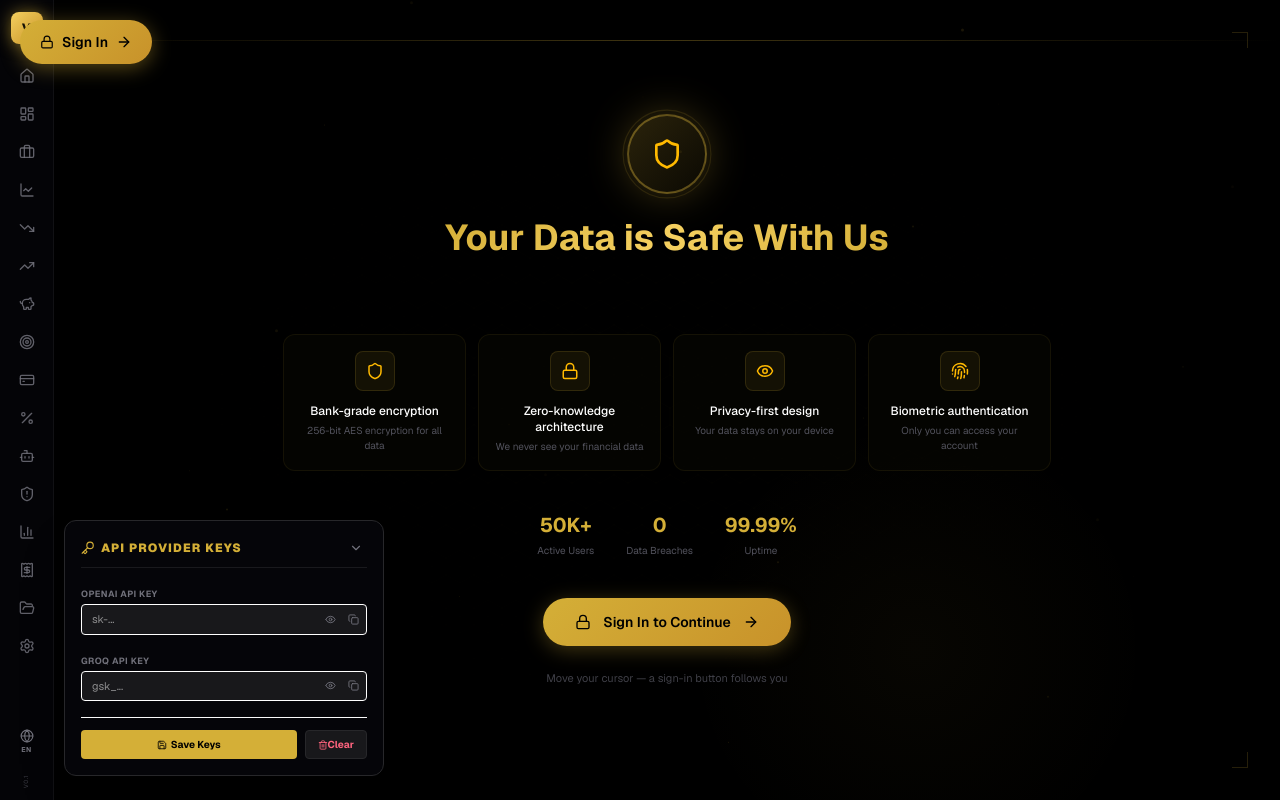
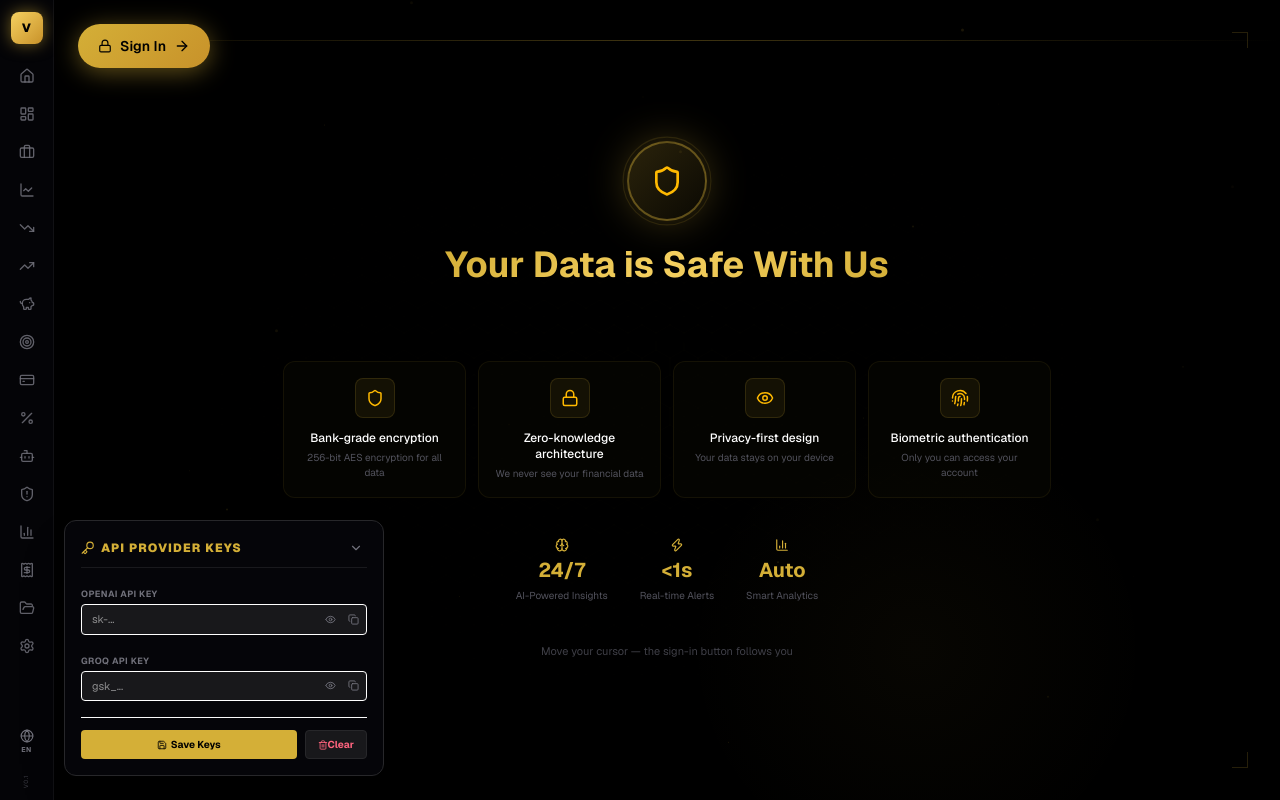
Before and after one commit to channallikrishnasai/vaultiq-ai, a Next.js app: page /data-safe in a window 1280 px wide. Both pictures are taken after a click on the button "Manage API Keys". Built offline with nearby package versions, Linux system fonts and the light colour scheme; no server answers.

Commit message:
Fix data-safe page: cursor sign-in follows mouse properly, remove static button, replace stats with app features

```diff
--- a/src/app/data-safe/page.tsx
+++ b/src/app/data-safe/page.tsx
@@ -1,8 +1,8 @@
 "use client";
 
-import { useEffect, useRef, useState } from "react";
+import { useEffect, useState } from "react";
 import { motion, AnimatePresence } from "framer-motion";
-import { Shield, Lock, Eye, Fingerprint, ArrowRight, AlertTriangle } from "lucide-react";
+import { Shield, Lock, Eye, Fingerprint, ArrowRight, AlertTriangle, Zap, Brain, BarChart3 } from "lucide-react";
 import Link from "next/link";
 import { useSearchParams } from "next/navigation";
 
@@ -79,36 +79,47 @@ function HexPattern() {
   );
 }
 
-function CursorSignIn({ visible }: { visible: boolean }) {
-  const [position, setPosition] = useState({ x: 0, y: 0 });
+function CursorSignIn() {
+  const [pos, setPos] = useState({ x: -100, y: -100 });
+  const [entered, setEntered] = useState(false);
 
   useEffect(() => {
-    const handleMouseMove = (e: MouseEvent) => {
-      setPosition({ x: e.clientX, y: e.clientY });
+    const onMove = (e: MouseEvent) => {
+      setPos({ x: e.clientX, y: e.clientY });
+      if (!entered) setEntered(true);
     };
-    window.addEventListener("mousemove", handleMouseMove);
-    return () => window.removeEventListener("mousemove", handleMouseMove);
-  }, []);
+    const onLeave = () => setEntered(false);
+    const onEnter = () => setEntered(true);
+
+    window.addEventListener("mousemove", onMove);
+    document.addEventListener("mouseleave", onLeave);
+    document.addEventListener("mouseenter", onEnter);
+    return () => {
+      window.removeEventListener("mousemove", onMove);
+      document.removeEventListener("mouseleave", onLeave);
+      document.removeEventListener("mouseenter", onEnter);
+    };
+  }, [entered]);
 
   return (
-    <AnimatePresence>
-      {visible && (
     <motion.div
-          initial={{ opacity: 0, scale: 0 }}
-          animate={{ opacity: 1, scale: 1 }}
-          exit={{ opacity: 0, scale: 0 }}
-          transition={{ type: "spring", stiffness: 260, damping: 20 }}
       className="fixed z-50 pointer-events-auto"
-          style={{ left: position.x + 20, top: position.y + 20 }}
+      animate={{
+        x: pos.x + 24,
+        y: pos.y + 24,
+        opacity: entered ? 1 : 0,
+        scale: entered ? 1 : 0.5,
+      }}
+      transition={{ type: "spring", stiffness: 150, damping: 15, mass: 0.5 }}
     >
       <Link href="/sign-in">
         <motion.div
-              whileHover={{ scale: 1.1, boxShadow: "0 0 40px rgba(212,175,55,0.5)" }}
+          whileHover={{ scale: 1.12, boxShadow: "0 0 50px rgba(212,175,55,0.6)" }}
           whileTap={{ scale: 0.95 }}
-              className="flex items-center gap-2 px-5 py-3 rounded-full cursor-pointer"
+          className="flex items-center gap-2 px-5 py-3 rounded-full cursor-pointer select-none"
           style={{
             background: "linear-gradient(135deg, #D4AF37, #C8922A)",
-                boxShadow: "0 4px 20px rgba(212,175,55,0.4)",
+            boxShadow: "0 4px 25px rgba(212,175,55,0.45)",
           }}
         >
           <Lock size={14} className="text-black" />
@@ -117,8 +128,6 @@ function CursorSignIn({ visible }: { visible: boolean }) {
         </motion.div>
       </Link>
     </motion.div>
-      )}
-    </AnimatePresence>
   );
 }
 
@@ -126,13 +135,7 @@ export default function DataSafePage() {
   const searchParams = useSearchParams();
   const from = searchParams.get("from");
   const isUnauthorized = from?.startsWith("/dashboard");
-  const [showButton, setShowButton] = useState(false);
   const [quoteIndex, setQuoteIndex] = useState(0);
-
-  useEffect(() => {
-    const timer = setTimeout(() => setShowButton(true), 1500);
-    return () => clearTimeout(timer);
-  }, []);
 
   useEffect(() => {
     const interval = setInterval(() => {
@@ -144,7 +147,7 @@ export default function DataSafePage() {
   return (
     <div className="relative min-h-screen bg-black overflow-hidden">
       <HexPattern />
-      <CursorSignIn visible={showButton} />
+      <CursorSignIn />
 
       <div className="relative z-10 flex flex-col items-center justify-center min-h-screen px-6">
         <motion.div
@@ -258,44 +261,28 @@ export default function DataSafePage() {
           className="flex gap-8 mb-10"
         >
           {[
-            { label: "Active Users", value: "50K+" },
-            { label: "Data Breaches", value: "0" },
-            { label: "Uptime", value: "99.99%" },
+            { icon: Brain, label: "AI-Powered Insights", value: "24/7" },
+            { icon: Zap, label: "Real-time Alerts", value: "<1s" },
+            { icon: BarChart3, label: "Smart Analytics", value: "Auto" },
           ].map((stat, i) => (
-            <div key={i} className="text-center">
+            <div key={i} className="text-center flex flex-col items-center gap-1">
+              <stat.icon size={14} style={{ color: "#D4AF37" }} />
               <p className="text-xl font-bold" style={{ color: "#D4AF37" }}>{stat.value}</p>
-              <p className="text-zinc-600 text-[10px] mt-1">{stat.label}</p>
+              <p className="text-zinc-600 text-[10px]">{stat.label}</p>
             </div>
           ))}
         </motion.div>
 
         <motion.div
-          initial={{ opacity: 0, y: 15 }}
-          animate={{ opacity: 1, y: 0 }}
-          transition={{ duration: 0.6, delay: 0.9 }}
-        >
-          <Link href="/sign-in">
-            <motion.div
-              whileHover={{ scale: 1.05, boxShadow: "0 0 40px rgba(212,175,55,0.4)" }}
-              whileTap={{ scale: 0.98 }}
-              className="flex items-center gap-3 px-8 py-3.5 rounded-full cursor-pointer"
-              style={{ background: "linear-gradient(135deg, #D4AF37, #C8922A)", boxShadow: "0 4px 20px rgba(212,175,55,0.3)" }}
-            >
-              <Lock size={16} className="text-black" />
-              <span className="text-black font-semibold text-sm">Sign In to Continue</span>
-              <ArrowRight size={16} className="text-black" />
-            </motion.div>
-          </Link>
-        </motion.div>
-
-        <motion.p
           initial={{ opacity: 0 }}
           animate={{ opacity: 1 }}
-          transition={{ duration: 0.6, delay: 1.2 }}
-          className="mt-6 text-zinc-700 text-[11px]"
+          transition={{ duration: 0.6, delay: 1 }}
+          className="text-center"
         >
-          Move your cursor — a sign-in button follows you
-        </motion.p>
+          <p className="text-zinc-700 text-[11px]">
+            Move your cursor — the sign-in button follows you
+          </p>
+        </motion.div>
       </div>
 
       <div className="absolute top-8 left-8 w-12 h-12 pointer-events-none">
```
Lines whose indentation alone changed are shown as unchanged.
